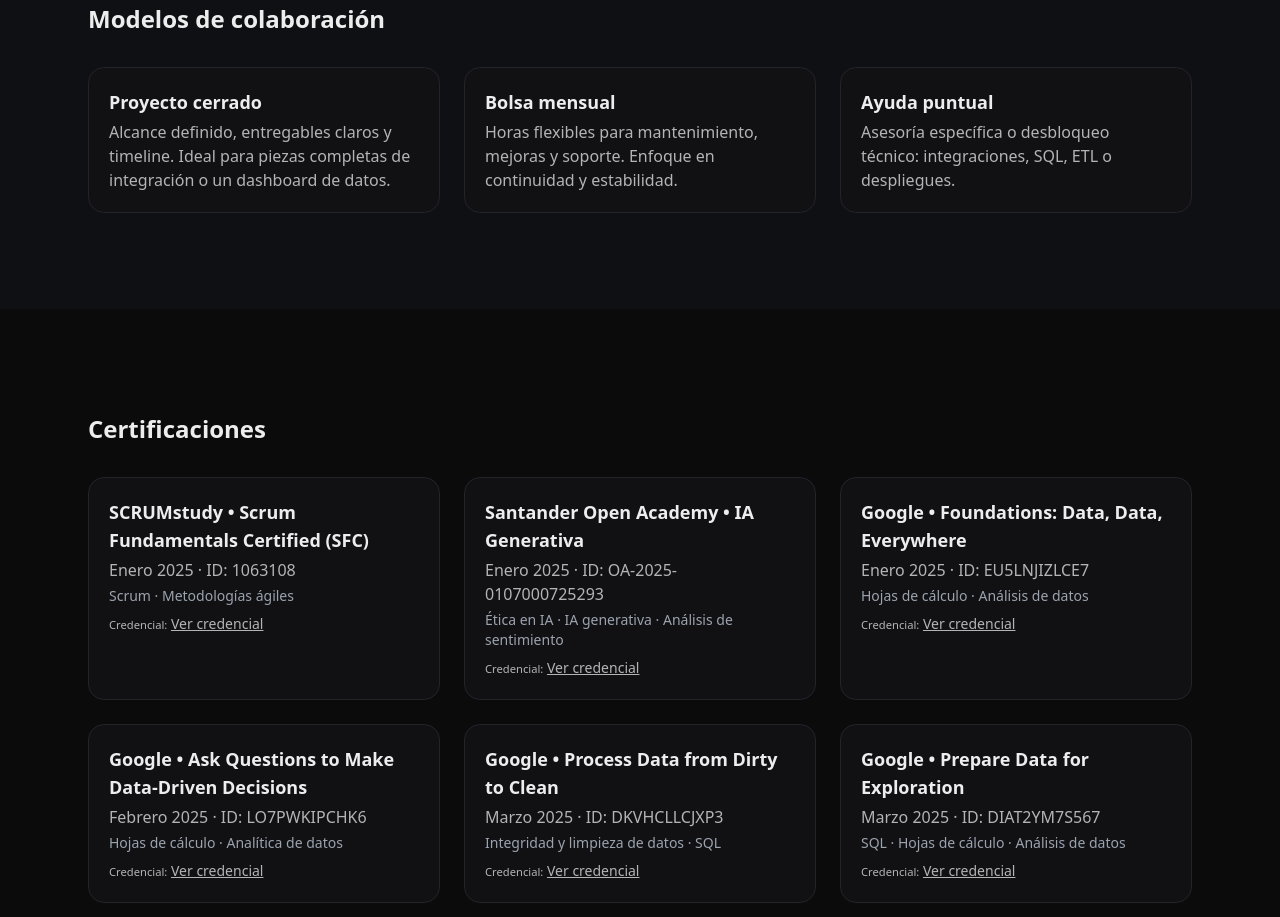
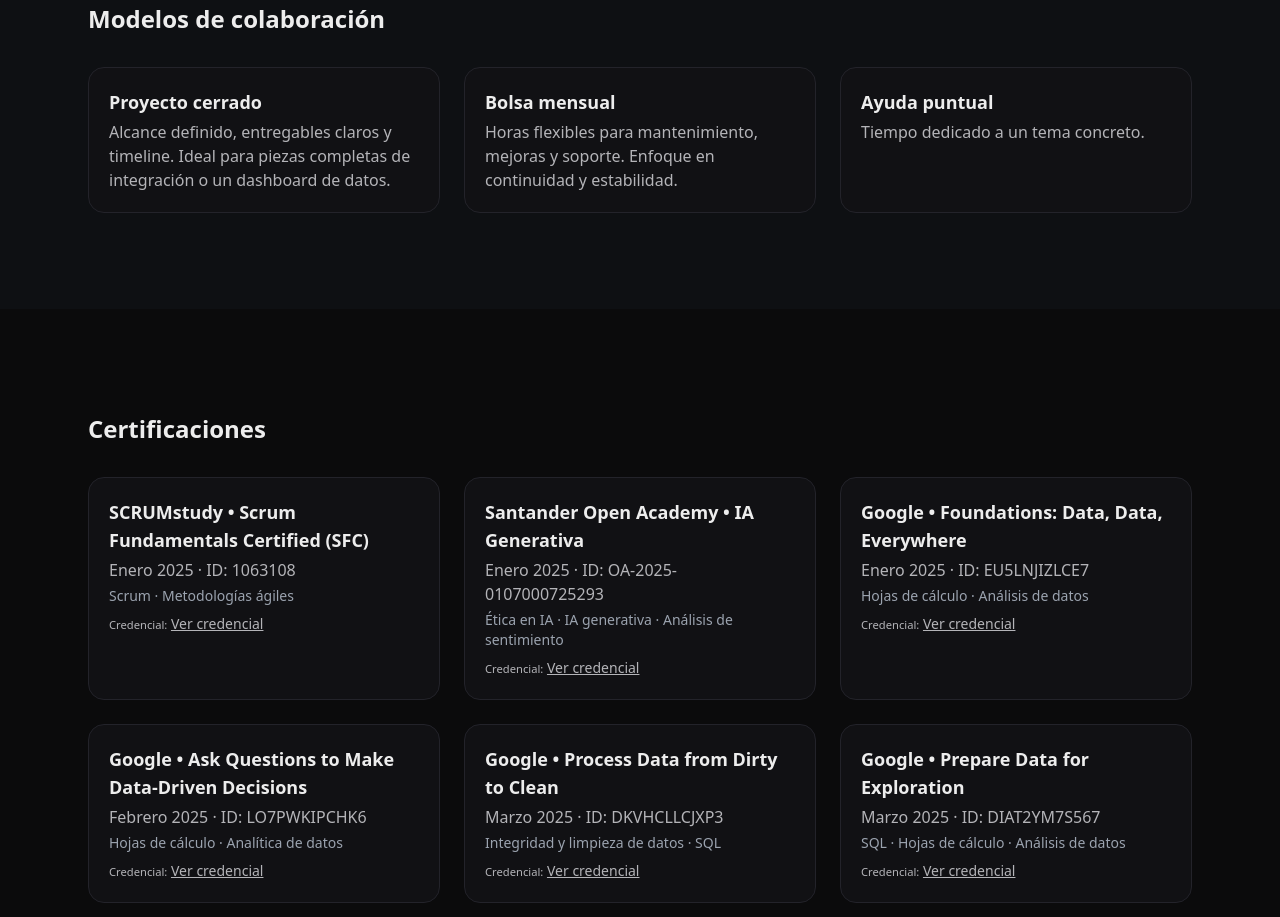
Before and after one commit to MatiasFormoso/nuevo-portfolio, a Next.js app: page / in a window 1280 px wide. Shown: the part 2620-3537 px from the top of the page. Built offline with nearby package versions, Linux system fonts and the light colour scheme.

Commit message:
mejora a modelos de colaboracion

```diff
--- a/src/components/sections/CollaborationModels.tsx
+++ b/src/components/sections/CollaborationModels.tsx
@@ -25,7 +25,7 @@
           <div className="card card-hover">
             <h3 className="text-lg font-semibold">Ayuda puntual</h3>
             <p className="mt-1 text-[color:var(--muted)]">
-              Asesoría específica o desbloqueo técnico: integraciones, SQL, ETL o despliegues.
+              Tiempo dedicado a un tema concreto.
             </p>
           </div>
         </div>
```
